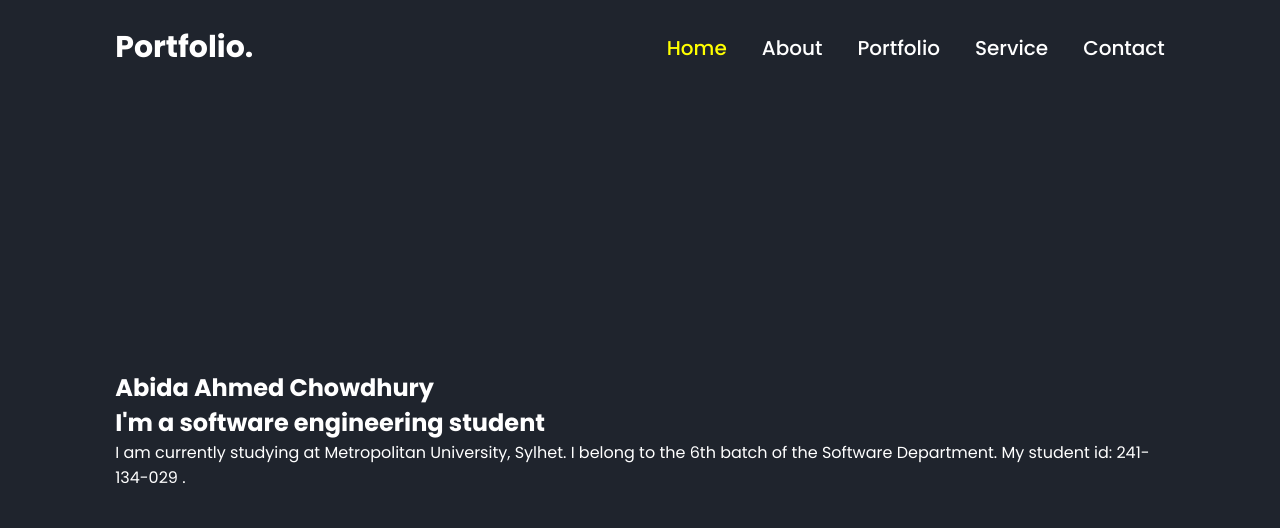
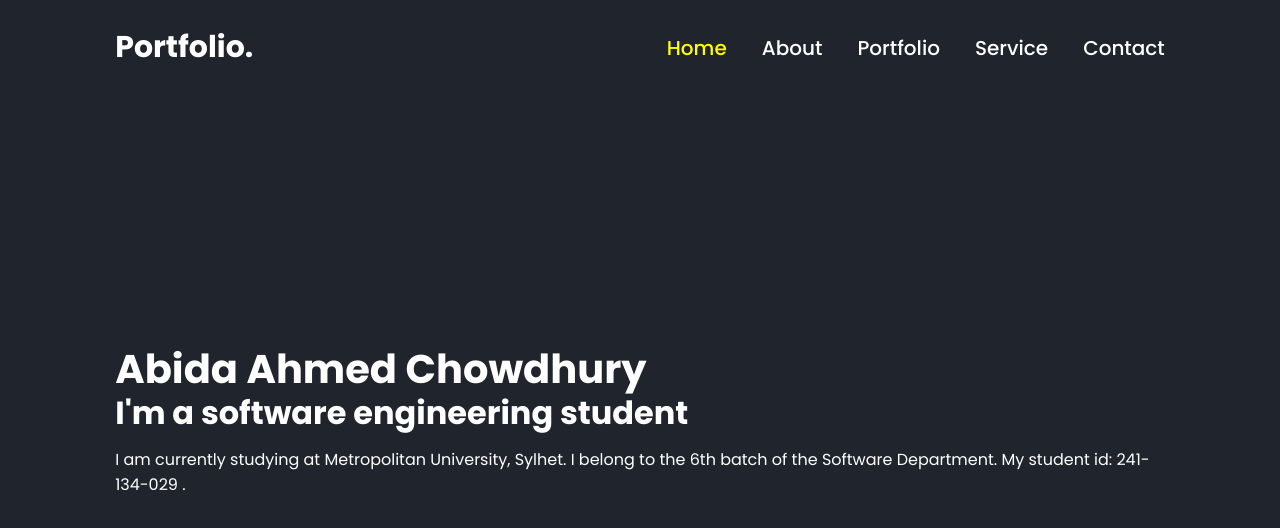
Before and after one commit to abidaa78/personal-portfolio-website, a plain HTML site: page index.html in a window 1280 px wide. Drawn offline with Linux system fonts and the light colour scheme.

Commit message:
added homeinfo h1, h2, p css code

```diff
--- a/style.css
+++ b/style.css
@@ -59,3 +59,16 @@ a {
     padding: 60px 9% 0;
     color:#fff;
 }
+.home-info h1{
+    font-size:40px;
+}
+
+.home-info h2 {
+    font-size: 32px;
+    margin-top: -10px;
+}
+
+.home-info p {
+    font-size: 16px;
+    margin: 10px 0 25px;
+}
```
